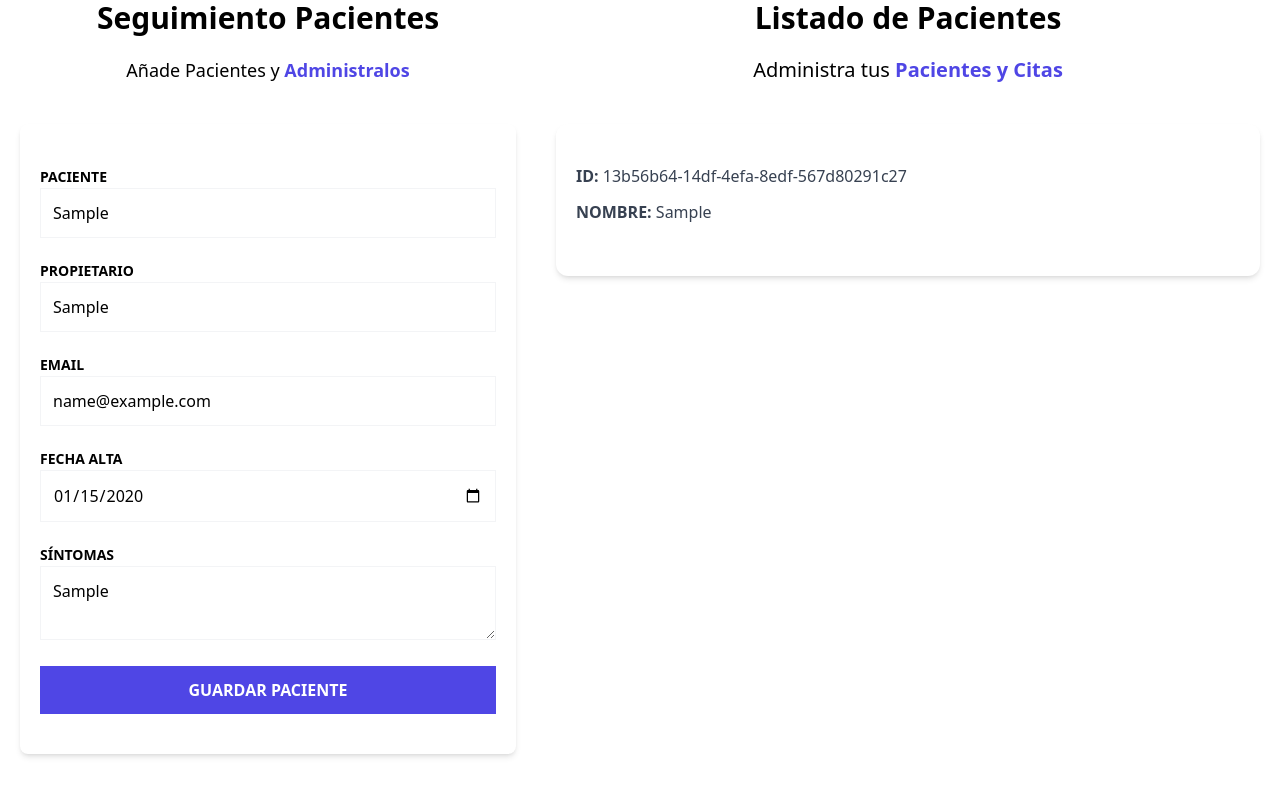
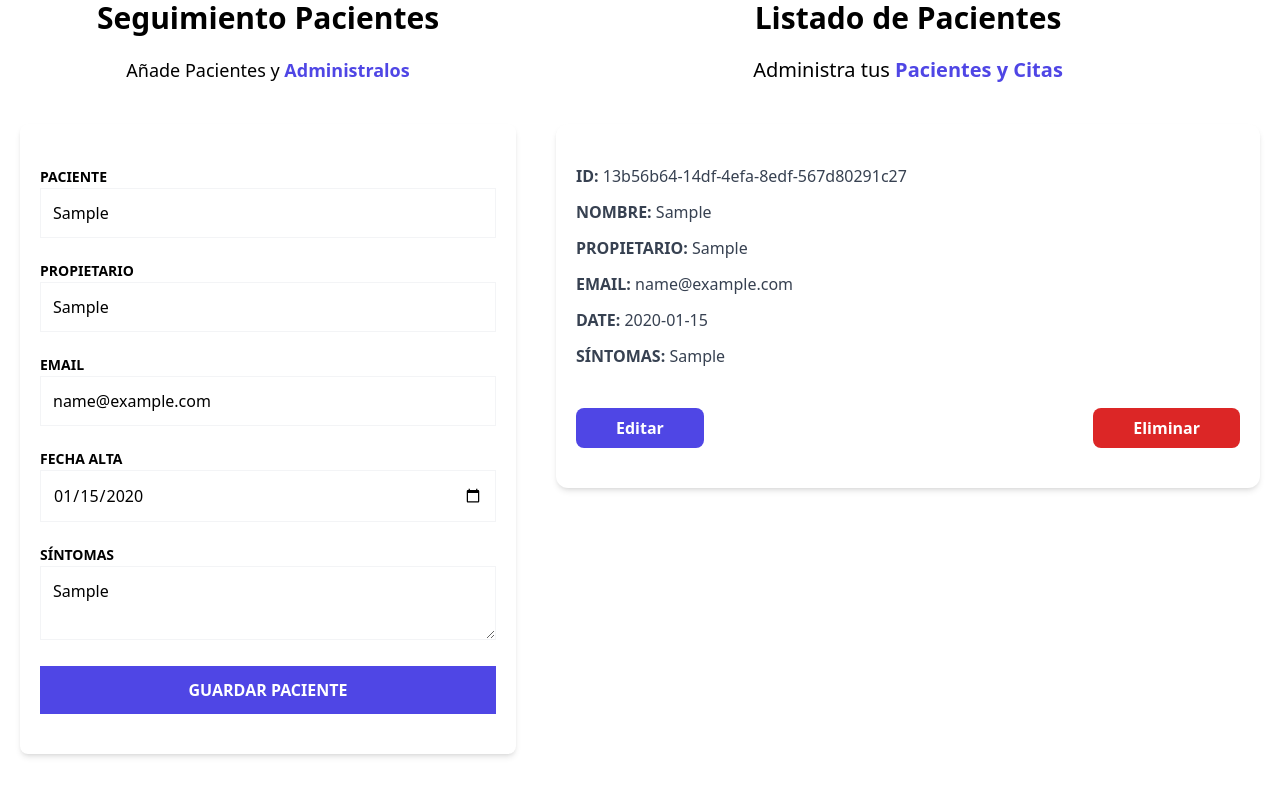
Before and after one commit to IsraelCastroDev/aministrador-pacientes-typescript, a React (Vite) app: page / in a window 1280 px wide. Both pictures are taken after typing "Sample", "Sample", "name@example.com", "2020-01-15", "Sample" into the empty fields and a click on the input "Guardar Paciente". Shown: the part 224-1020 px from the top of the page. Built offline with nearby package versions, Linux system fonts and the light colour scheme.

Commit message:
Agregando los campos faltantes

```diff
--- a/src/components/PatientDetails.tsx
+++ b/src/components/PatientDetails.tsx
@@ -1,3 +1,4 @@
+import { usePatientStore } from "../store";
 import type { Patient } from "../types";
 import PatientDetailItem from "./PatientDetailItem";
 
@@ -6,10 +7,33 @@
 };
 
 function PatientDetails({ patient }: Props) {
+  const deletePatient = usePatientStore((state) => state.deletePatient);
+
   return (
     <div className="mx-5 my-10 px-5 py-10 bg-white shadow-md rounded-xl">
       <PatientDetailItem label="ID" text={patient.id} />
       <PatientDetailItem label="Nombre" text={patient.name} />
+      <PatientDetailItem label="Propietario" text={patient.caretaker} />
+      <PatientDetailItem label="Email" text={patient.email} />
+      <PatientDetailItem label="Date" text={patient.date.toString()} />
+      <PatientDetailItem label="Síntomas" text={patient.symptoms} />
+
+      <div className="flex justify-between mt-10">
+        <button
+          type="button"
+          className="py-2 px-10 bg-indigo-600 hover:bg-indigo-700 text-white font-bold rounded-lg"
+        >
+          Editar
+        </button>
+
+        <button
+          onClick={() => deletePatient(patient.id)}
+          type="button"
+          className="py-2 px-10 bg-red-600 hover:bg-red-700 text-white font-bold rounded-lg"
+        >
+          Eliminar
+        </button>
+      </div>
     </div>
   );
 }
```
